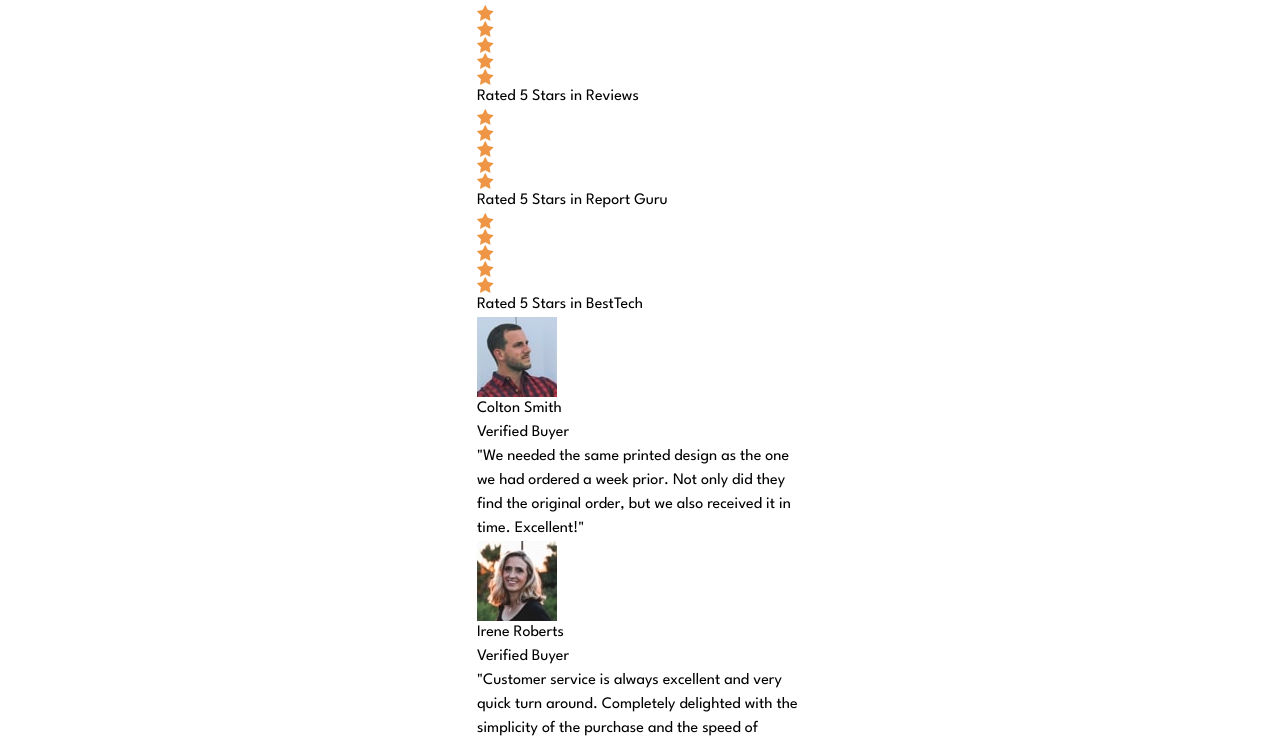
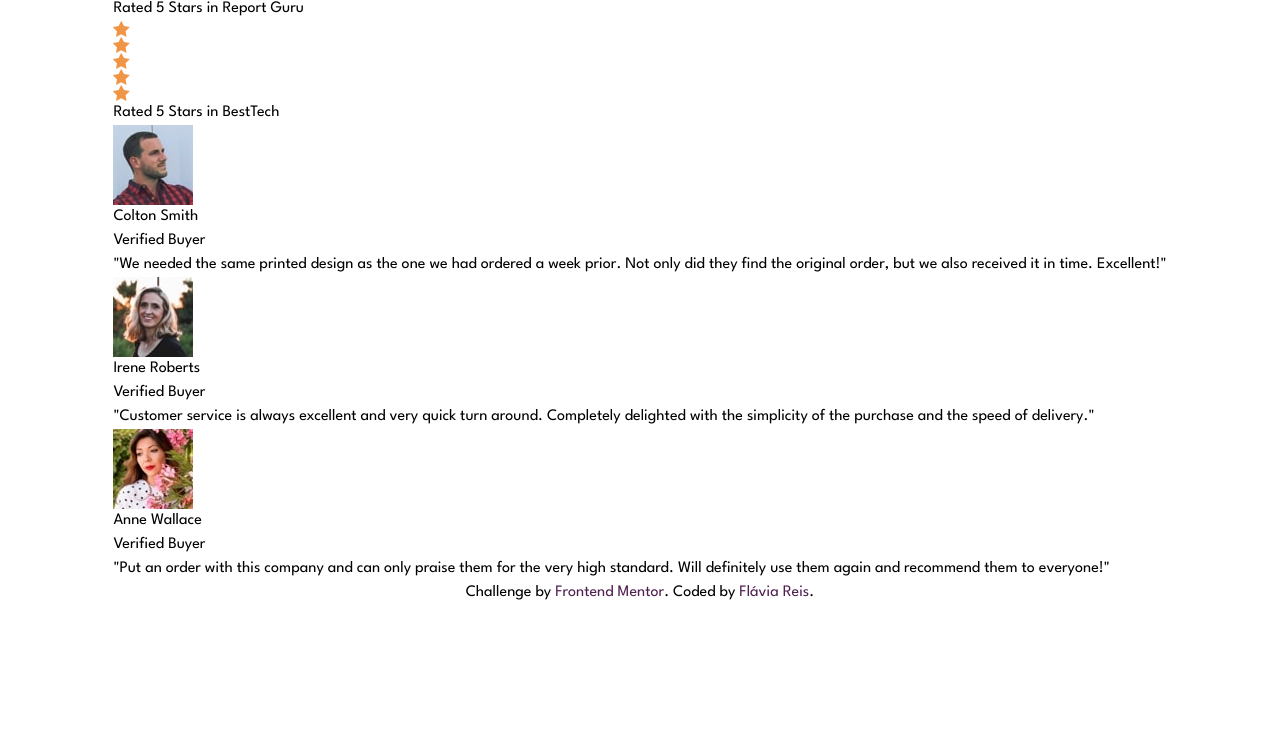
Before and after one commit to flaviare1s/social-proof-section, a website: page src/index.html in a window 1280 px wide. Shown: the part 259-999 px from the top of the page. After the commit the page ends 864 px from the top, so only its background shows below. Drawn offline with Linux system fonts and the light colour scheme.

Commit message:
Update index.html

```diff
--- a/src/index.html
+++ b/src/index.html
@@ -16,7 +16,7 @@
 
   </head>
   <body class="font-Spartan flex flex-col items-center">
-    <main class="max-w-mobile px-6 md:max-w-6xlw-6xl">
+    <main class="max-w-mobile px-6 md:max-w-6xl">
       <div>
         <h1 class="text-veryDarkMagenta font-bold text-4xl text-center leading-8 md:text-6xl md:leading-10">10,000+ of our users love our products.</h1>
         <p>
```
